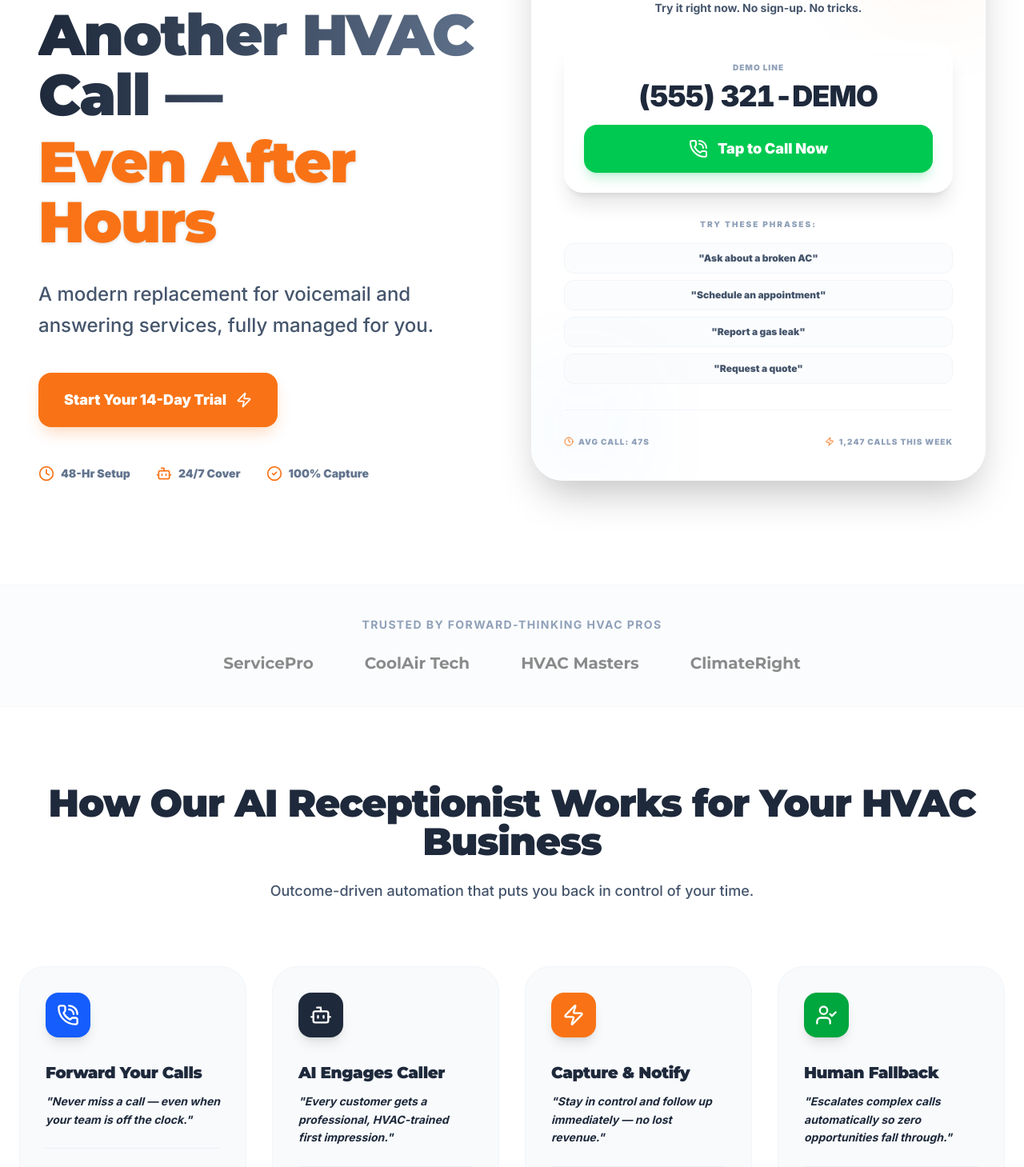
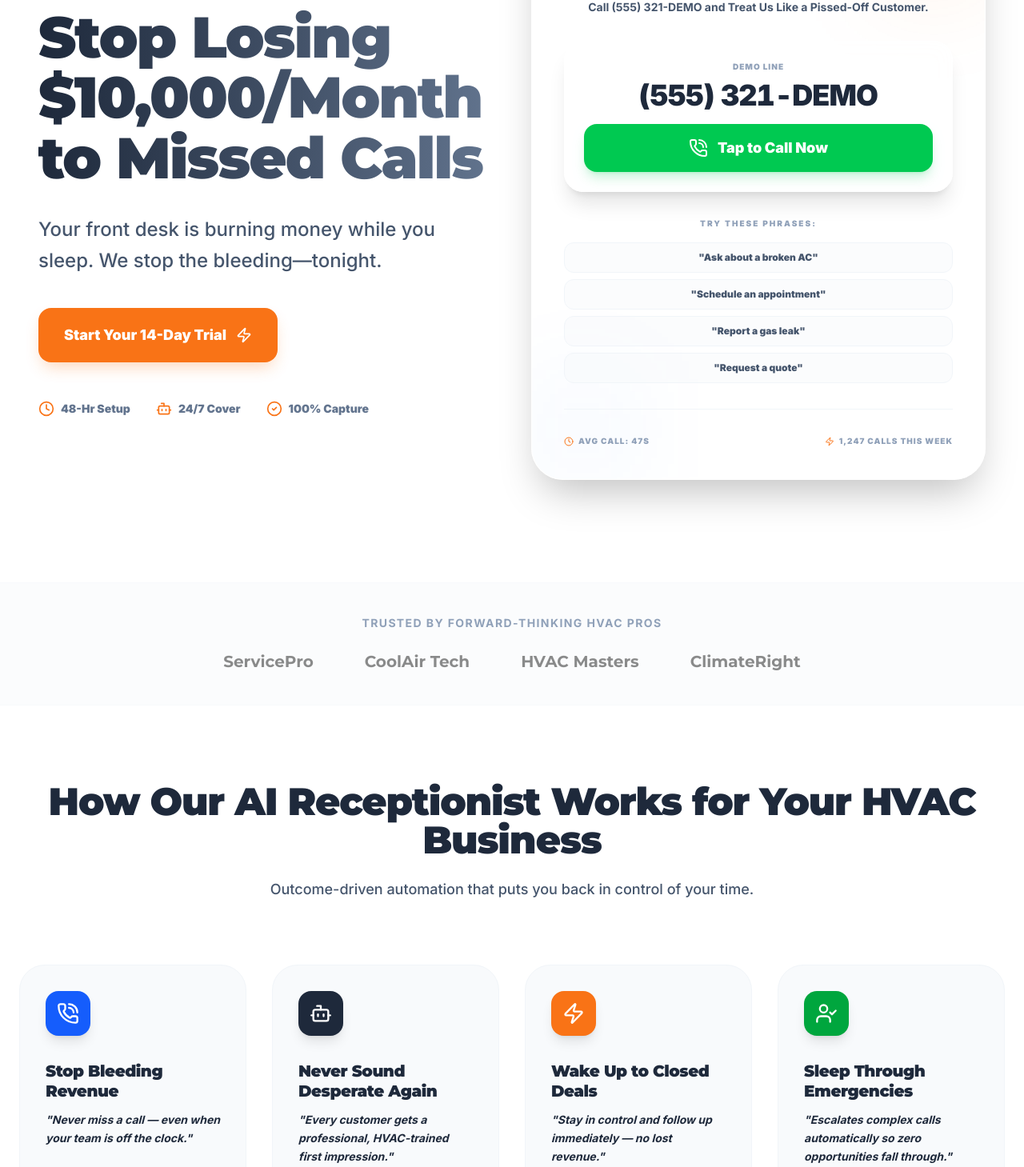
Before and after one commit to denegria/AI-Receptionist-Site, a Next.js app: page / in a window 1280 px wide. Shown: the part 328-1787 px from the top of the page at 80% size. Built offline with nearby package versions, Linux system fonts and the light colour scheme.

Commit message:
chore: apply money machine copy updates

```diff
--- a/app/page.tsx
+++ b/app/page.tsx
@@ -153,7 +153,7 @@ export default function LandingPage() {
                 transition={{ duration: 0.5, delay: 0.1 }}
                 className="font-headline text-5xl md:text-7xl lg:text-7xl font-black leading-[1.05] mb-8 tracking-tight text-gradient"
               >
-                Never Miss Another HVAC Call — <span className="text-cta block mt-2 drop-shadow-sm">Even After Hours</span>
+                Stop Losing $10,000/Month to Missed Calls
               </motion.h1>
 
               <motion.p
@@ -163,7 +163,7 @@ export default function LandingPage() {
                 transition={{ duration: 0.5, delay: 0.2 }}
                 className="text-xl md:text-2xl text-slate-600 mb-10 leading-relaxed font-medium"
               >
-                A modern replacement for voicemail and answering services, fully managed for you.
+                Your front desk is burning money while you sleep. We stop the bleeding—tonight.
               </motion.p>
 
               <motion.div
@@ -214,7 +214,7 @@ export default function LandingPage() {
                   </div>
 
                   <h3 className="font-headline text-2xl font-black text-primary mb-2 italic">"Your AI Receptionist"</h3>
-                  <p className="text-slate-600 font-bold text-sm mb-8">Try it right now. No sign-up. No tricks.</p>
+                  <p className="text-slate-600 font-bold text-sm mb-8">Call (555) 321-DEMO and Treat Us Like a Pissed-Off Customer.</p>
 
                   <div className="w-full bg-white/80 backdrop-blur-md rounded-3xl p-6 shadow-xl border border-white mb-8 group hover:border-cta/30 transition-all">
                     <div className="text-[10px] uppercase font-black tracking-widest text-slate-400 mb-2">Demo Line</div>
@@ -303,7 +303,7 @@ export default function LandingPage() {
             {[
               {
                 step: "01",
-                title: "Forward Your Calls",
+                title: "Stop Bleeding Revenue",
                 benefit: "Never miss a call — even when your team is off the clock.",
                 features: ["Dedicated number", "Live in 48 hours", "Fully managed", "No dashboard needed"],
                 icon: PhoneCall,
@@ -311,7 +311,7 @@ export default function LandingPage() {
               },
               {
                 step: "02",
-                title: "AI Engages Caller",
+                title: "Never Sound Desperate Again",
                 benefit: "Every customer gets a professional, HVAC-trained first impression.",
                 features: ["Natural voice", "Spam filtering", "Accurate triage", "Human-like empathy"],
                 icon: Bot,
@@ -319,7 +319,7 @@ export default function LandingPage() {
               },
               {
                 step: "03",
-                title: "Capture & Notify",
+                title: "Wake Up to Closed Deals",
                 benefit: "Stay in control and follow up immediately — no lost revenue.",
                 features: ["SMS notifications", "Full transcripts", "Voicemail audio", "Leads stored securely"],
                 icon: Zap,
@@ -327,7 +327,7 @@ export default function LandingPage() {
               },
               {
                 step: "04",
-                title: "Human Fallback",
+                title: "Sleep Through Emergencies",
                 benefit: "Escalates complex calls automatically so zero opportunities fall through.",
                 features: ["Continuous learning", "Smart escalation", "Zero missed ops", "No tech headache"],
                 icon: UserCheck,
```
